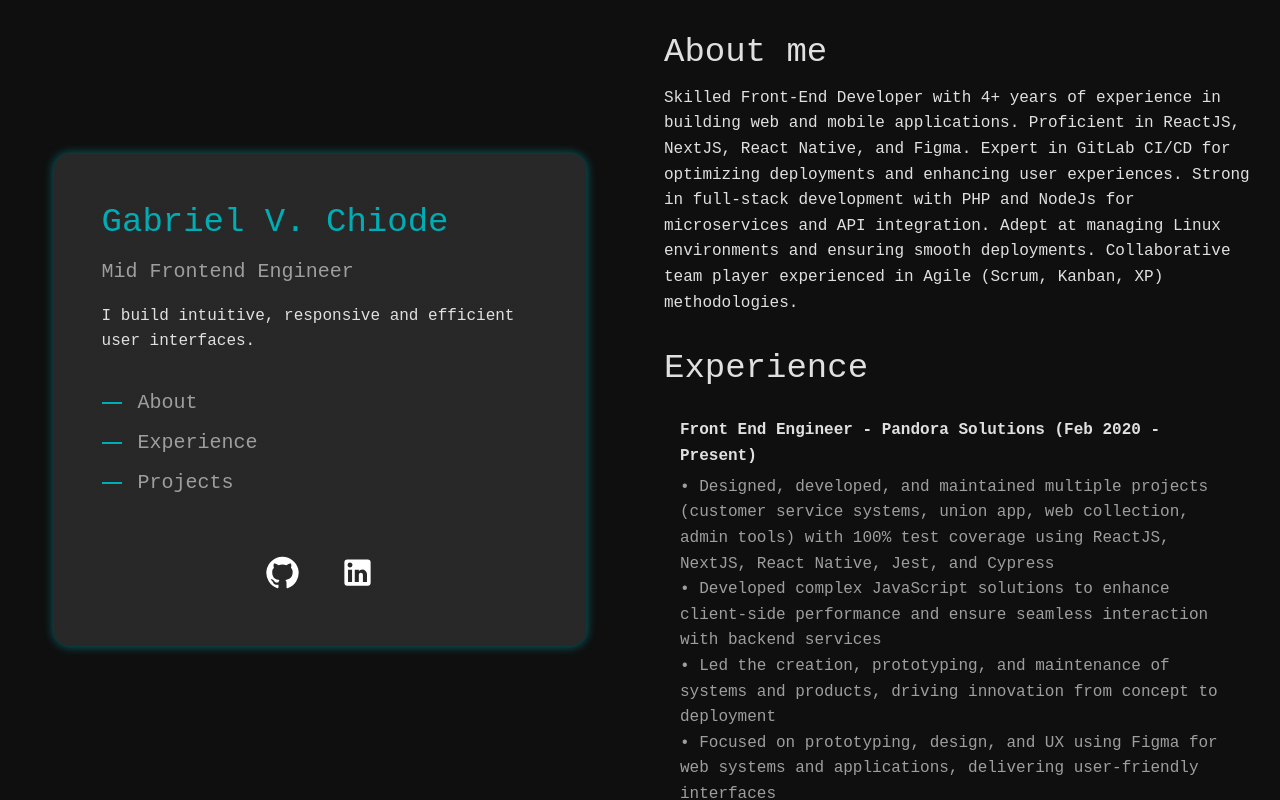
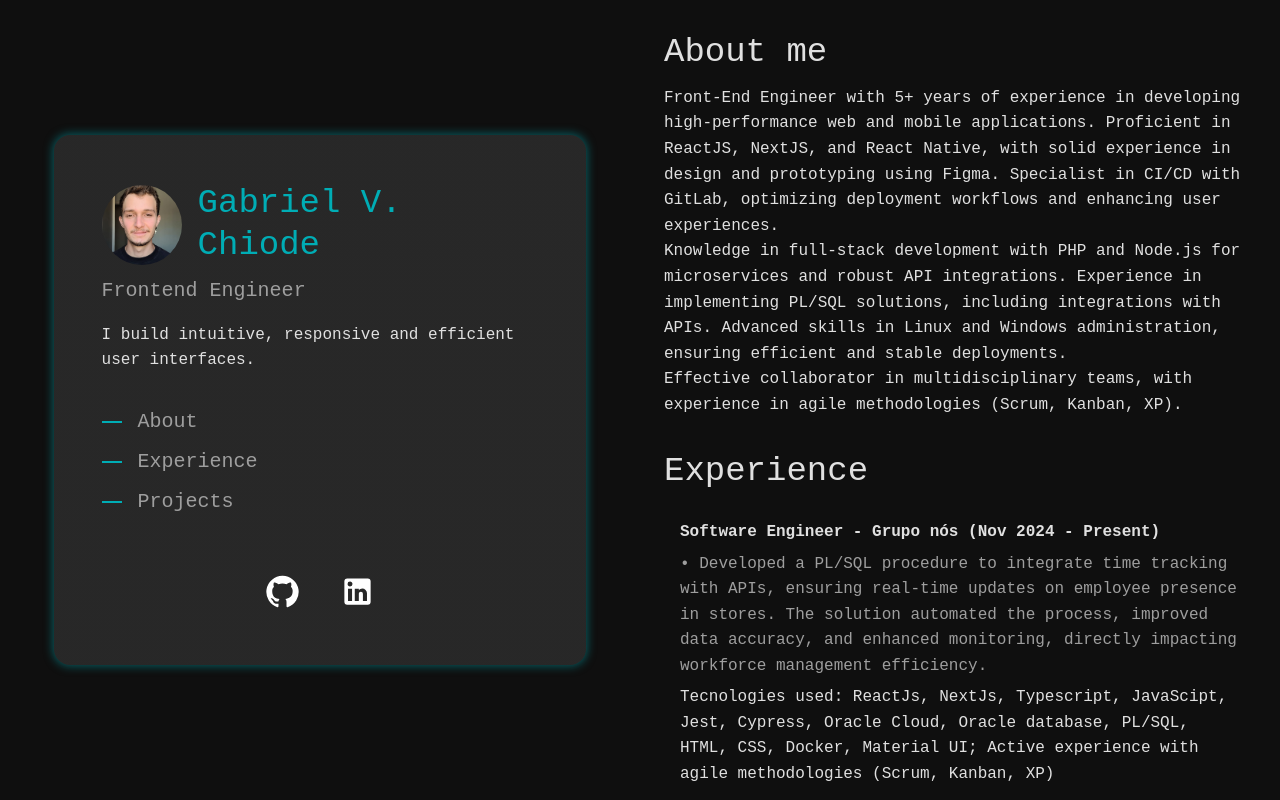
Before and after one commit to BielChiode/portfolio, a React (Create React App) app: page / in a window 1280 px wide. Built offline with nearby package versions, Linux system fonts and the light colour scheme.

Commit message:
atualizando infos

```diff
--- a/public/index.html
+++ b/public/index.html
@@ -24,7 +24,7 @@
       work correctly both with client-side routing and a non-root public URL.
       Learn how to configure a non-root public URL by running `npm run build`.
     -->
-    <title>Gabriel Chiode</title>
+    <title>Gabriel V. Chiode</title>
   </head>
   <body>
     <noscript>You need to enable JavaScript to run this app.</noscript>
--- a/src/components/AsideProfile.jsx
+++ b/src/components/AsideProfile.jsx
@@ -1,4 +1,4 @@
-import React from 'react';
+import React from "react";
 import {
   Typography,
   Box,
@@ -7,17 +7,17 @@ import {
   IconButton,
   styled,
   Tooltip,
-} from '@mui/material';
-import InstagramIcon from '@mui/icons-material/Instagram';
-import GitHubIcon from '@mui/icons-material/GitHub';
-import LinkedInIcon from '@mui/icons-material/LinkedIn';
+  Avatar,
+} from "@mui/material";
+import GitHubIcon from "@mui/icons-material/GitHub";
+import LinkedInIcon from "@mui/icons-material/LinkedIn";
 
 const StyledIconButton = styled(IconButton)(({ theme }) => ({
-  color: 'text.primary',
-  transition: 'all 0.3s ease-in-out',
-  '&:hover': {
-    color: '#64ffda',
-    transform: 'scale(1.2)',
+  color: "text.primary",
+  transition: "all 0.3s ease-in-out",
+  "&:hover": {
+    color: "#64ffda",
+    transform: "scale(1.2)",
   },
 }));
 
@@ -25,63 +25,70 @@ export default function AsideProfile() {
   return (
     <Container
       sx={{
-        display: 'flex',
-        justifyContent: 'center',
-        alignItems: 'center',
-        height: { md: '100vh', xs: 'auto' },
-        backgroundColor: 'background.default',
+        display: "flex",
+        justifyContent: "center",
+        alignItems: "center",
+        height: { md: "100vh", xs: "auto" },
+        backgroundColor: "background.default",
       }}
     >
       <Paper
         sx={{
-          width: '90%',
+          width: "90%",
           mt: { md: 0, xs: 4 },
-          bgcolor: 'background.paper',
+          bgcolor: "background.paper",
           p: 6,
           borderRadius: 4,
-          boxShadow: '0px 0px 10px 1px rgba(0, 173, 181, 0.5)',
+          boxShadow: "0px 0px 10px 1px rgba(0, 173, 181, 0.5)",
         }}
       >
-        <Typography variant="h4" color="primary.main" gutterBottom>
-          Gabriel V. Chiode
+        <Box display="flex" alignItems="center" mb={1}>
+          <Avatar
+            alt="Foto perfil"
+            src="foto-perfil.jpeg"
+            sx={{ mr: 2, width: 80, height: 80 }}
+          />
+          <Typography variant="h4" color="primary.main">
+            Gabriel V. Chiode
+          </Typography>
+        </Box>
+        <Typography variant="h6" color="secondary.main" gutterBottom>
+          Frontend Engineer
         </Typography>
-        <Typography variant="h6" color="secondary.main" gutterBottom>
-          Mid Frontend Engineer
-        </Typography>
-        <Typography sx={{ mt: 2, color: 'text.primary' }}>
+        <Typography sx={{ mt: 2, color: "text.primary" }}>
           I build intuitive, responsive and efficient user interfaces.
         </Typography>
 
         <Box sx={{ gap: 2, mt: 4 }}>
-          {['About', 'Experience', 'Projects'].map((item, index) => (
+          {["About", "Experience", "Projects"].map((item, index) => (
             <Box
               key={index}
               sx={{
-                display: 'flex',
-                alignItems: 'center',
+                display: "flex",
+                alignItems: "center",
                 mb: 1,
-                '&:hover .line': { width: '40px' },
+                "&:hover .line": { width: "40px" },
               }}
             >
               <Box
                 className="line"
                 sx={{
-                  width: '20px',
-                  height: '2px',
-                  transition: 'width 0.3s ease-in-out, background-color 0.3s',
+                  width: "20px",
+                  height: "2px",
+                  transition: "width 0.3s ease-in-out, background-color 0.3s",
                   mr: 2,
-                  backgroundColor: 'primary.main',
+                  backgroundColor: "primary.main",
                 }}
               />
               <Typography
                 variant="h6"
                 sx={{
                   fontWeight: 500,
-                  color: 'text.secondary',
-                  cursor: 'pointer',
-                  transition: 'color 0.3s',
-                  '&:hover': {
-                    color: '#FFF',
+                  color: "text.secondary",
+                  cursor: "pointer",
+                  transition: "color 0.3s",
+                  "&:hover": {
+                    color: "#FFF",
                   },
                 }}
               >
@@ -93,8 +100,8 @@ export default function AsideProfile() {
 
         <Box
           sx={{
-            display: 'flex',
-            justifyContent: 'center',
+            display: "flex",
+            justifyContent: "center",
             gap: 3,
             mt: 6,
           }}
@@ -102,7 +109,7 @@ export default function AsideProfile() {
           <Tooltip title="GitHub" arrow>
             <StyledIconButton
               component="a"
-              href="https://github.com"
+              href="https://github.com/BielChiode"
               target="_blank"
             >
               <GitHubIcon fontSize="large" />
--- a/src/components/Experiencia.jsx
+++ b/src/components/Experiencia.jsx
@@ -1,4 +1,4 @@
-import React from 'react';
+import React from "react";
 import {
   Typography,
   Box,
@@ -6,7 +6,8 @@ import {
   ListItem,
   ListItemText,
   IconButton,
-} from '@mui/material';
+  Divider,
+} from "@mui/material";
 import {
   Javascript,
   Html5,
@@ -15,18 +16,18 @@ import {
   Php,
   GitHub,
   ReactLogo,
-} from '@mui/icons-material'; // Exemplo com ícones Material UI
-import JavascriptIcon from '@mui/icons-material/Javascript';
-import HtmlIcon from '@mui/icons-material/Html';
-import CssIcon from '@mui/icons-material/Css';
-import PhpIcon from '@mui/icons-material/Php';
+} from "@mui/icons-material"; // Exemplo com ícones Material UI
+import JavascriptIcon from "@mui/icons-material/Javascript";
+import HtmlIcon from "@mui/icons-material/Html";
+import CssIcon from "@mui/icons-material/Css";
+import PhpIcon from "@mui/icons-material/Php";
 
 export default function Experiencia() {
   const technologies = [
-    { name: 'HTML', icon: <HtmlIcon /> },
-    { name: 'CSS', icon: <CssIcon /> },
-    { name: 'JavaScript', icon: <JavascriptIcon /> },
-    { name: 'PHP', icon: <PhpIcon /> },
+    { name: "HTML", icon: <HtmlIcon /> },
+    { name: "CSS", icon: <CssIcon /> },
+    { name: "JavaScript", icon: <JavascriptIcon /> },
+    { name: "PHP", icon: <PhpIcon /> },
     // { name: 'ReactJs', icon: <ReactLogo /> },
     // { name: 'NextJs', icon: <Typography>Next.js</Typography> },
     // { name: 'React Native', icon: <ReactLogo /> },
@@ -51,8 +52,79 @@ export default function Experiencia() {
         <ListItem>
           <Box>
             <Typography gutterBottom fontWeight={700}>
-              Front End Engineer - Pandora Solutions (Feb 2020 - Present)
+              Software Engineer -{" "}
+              <Box
+                as="span"
+                sx={{
+                  cursor: "pointer",
+                  "&:hover": {
+                    color: "primary.main",
+                  },
+                }}
+                onClick={() =>
+                  window.open("https://www.gruponos.com/", "_blank")
+                }
+              >
+                Grupo nós
+              </Box>{" "}
+              (Nov 2024 - Present)
             </Typography>
+            <Typography
+              sx={(theme) => ({ color: theme.palette.secondary.main })}
+              gutterBottom
+            >
+              • Developed a PL/SQL procedure to integrate time tracking with
+              APIs, ensuring real-time updates on employee presence in stores.
+              The solution automated the process, improved data accuracy, and
+              enhanced monitoring, directly impacting workforce management
+              efficiency.
+            </Typography>
+            <Typography>
+              Tecnologies used: ReactJs, NextJs, Typescript, JavaScipt, Jest,
+              Cypress, Oracle Cloud, Oracle database, PL/SQL, HTML, CSS, Docker,
+              Material UI; Active experience with agile methodologies (Scrum,
+              Kanban, XP)
+            </Typography>
+            <Box
+              sx={{
+                display: "flex",
+                gap: 2,
+                flexWrap: "wrap",
+                alignItems: "center",
+              }}
+            >
+              {technologies.map((tech, index) => (
+                <IconButton
+                  key={index}
+                  sx={{ display: "flex", flexDirection: "column" }}
+                >
+                  {tech.icon}
+                  <Typography variant="caption">{tech.name}</Typography>
+                </IconButton>
+              ))}
+            </Box>
+          </Box>
+        </ListItem>
+        <Divider />
+        <ListItem>
+          <Box>
+            <Typography gutterBottom fontWeight={700}>
+              Front End Engineer -{" "}
+              <Box
+                as="span"
+                sx={{
+                  cursor: "pointer",
+                  "&:hover": {
+                    color: "primary.main",
+                  },
+                }}
+                onClick={() => window.open("https://pandora.com.br/", "_blank")}
+              >
+                Pandora solutions
+              </Box>{" "}
+              (Feb 2020 - Present)
+            </Typography>
+
             <Typography
               sx={(theme) => ({ color: theme.palette.secondary.main })}
               gutterBottom
@@ -94,16 +166,16 @@ export default function Experiencia() {
             </Typography>
             <Box
               sx={{
-                display: 'flex',
+                display: "flex",
                 gap: 2,
-                flexWrap: 'wrap',
-                alignItems: 'center',
+                flexWrap: "wrap",
+                alignItems: "center",
               }}
             >
               {technologies.map((tech, index) => (
                 <IconButton
                   key={index}
-                  sx={{ display: 'flex', flexDirection: 'column' }}
+                  sx={{ display: "flex", flexDirection: "column" }}
                 >
                   {tech.icon}
                   <Typography variant="caption">{tech.name}</Typography>
@@ -112,6 +184,7 @@ export default function Experiencia() {
             </Box>
           </Box>
         </ListItem>
+
         {/* <ListItem>
           <ListItemText
             primary="Desenvolvedor Web - XYZ Corp"
--- a/src/components/Sobre.jsx
+++ b/src/components/Sobre.jsx
@@ -1,5 +1,5 @@
-import React from 'react';
-import { Typography, Box } from '@mui/material';
+import React from "react";
+import { Typography, Box } from "@mui/material";
 
 export default function Sobre() {
   return (
@@ -8,13 +8,20 @@ export default function Sobre() {
         About me
       </Typography>
       <Typography variant="body1">
-        Skilled Front-End Developer with 4+ years of experience in building web
-        and mobile applications. Proficient in ReactJS, NextJS, React Native,
-        and Figma. Expert in GitLab CI/CD for optimizing deployments and
-        enhancing user experiences. Strong in full-stack development with PHP
-        and NodeJs for microservices and API integration. Adept at managing
-        Linux environments and ensuring smooth deployments. Collaborative team
-        player experienced in Agile (Scrum, Kanban, XP) methodologies.
+        Front-End Engineer with 5+ years of experience in developing
+        high-performance web and mobile applications. Proficient in ReactJS,
+        NextJS, and React Native, with solid experience in design and
+        prototyping using Figma. Specialist in CI/CD with GitLab, optimizing
+        deployment workflows and enhancing user experiences.
+        <br />
+        Knowledge in full-stack development with PHP and Node.js for
+        microservices and robust API integrations. Experience in implementing
+        PL/SQL solutions, including integrations with APIs. Advanced skills in
+        Linux and Windows administration, ensuring efficient and stable
+        deployments.
+        <br />
+        Effective collaborator in multidisciplinary teams, with experience in
+        agile methodologies (Scrum, Kanban, XP).
       </Typography>
     </Box>
   );
```
Also changed, not shown: src/components/Contato.jsx (+4 -4 lines), public/foto-perfil.jpeg (added).
